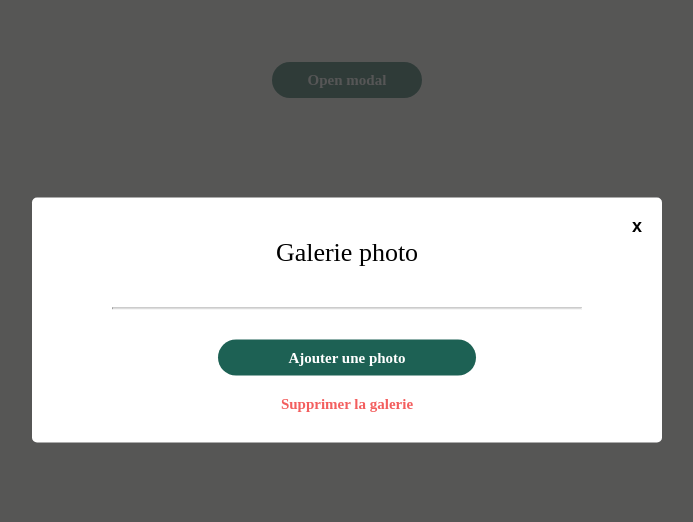
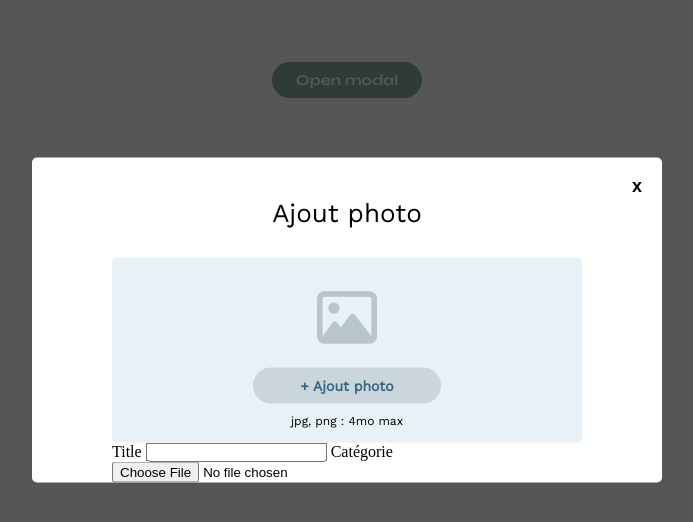
Before and after one commit to Kimaati/Chapitre_6, a plain HTML site: page Test modale/modale.html in a window 1280 px wide. Both pictures are taken after a click on the button "Open modal". Shown: the whole page, without its empty margins (293-986 px from the left). Drawn offline with nearby package versions, Linux system fonts and the light colour scheme.

Commit message:
debut modal 2

```diff
--- a/Test modale/modale.css
+++ b/Test modale/modale.css
@@ -121,3 +121,40 @@ body {
   background-color: #fff;
   cursor: pointer;
 }
+
+/* Modale numéro 2 */
+
+.ajout-content {
+  display: flex;
+  flex-direction: column;
+  align-items: center;
+  background-color: #e8f1f6;
+  margin-top: 30px;
+  border-radius: 5px;
+}
+
+.fa-image {
+  font-size: 60px;
+  color: #b9c5cc;
+  padding-top: 30px;
+  padding-bottom: 20px;
+}
+
+.button-ajout-photo {
+  background-color: #cbd6dc;
+  color: #306685;
+  padding: 10px;
+  width: 40%;
+  border-radius: 25px;
+  border: none;
+  font-family: Work Sans;
+  font-weight: bold;
+  font-size: 14px;
+}
+
+.info-photo {
+  font-size: 12px;
+  font-family: Work Sans;
+  padding-top: 10px;
+  padding-bottom: 15px;
+}
--- a/Test modale/modale.html
+++ b/Test modale/modale.html
@@ -5,7 +5,13 @@
     <meta name="viewport" content="width=device-width, initial-scale=1.0" />
     <link
       rel="stylesheet"
-      href="https://cdnjs.cloudflare.com/ajax/libs/font-awesome/4.7.0/css/font-awesome.min.css"
+      href="https://cdnjs.cloudflare.com/ajax/libs/font-awesome/6.0.0-beta2/css/all.min.css"
+    />
+    <link rel="preconnect" href="https://fonts.googleapis.com" />
+    <link rel="preconnect" href="https://fonts.gstatic.com" crossorigin />
+    <link
+      href="https://fonts.googleapis.com/css2?family=Syne:wght@700;800&family=Work+Sans&display=swap"
+      rel="stylesheet"
     />
     <link rel="stylesheet" href="./modale.css" />
     <title>modale</title>
@@ -13,7 +19,7 @@
   <body>
     <section>
       <button class="modal-btn modal-trigger">Open modal</button>
-      <div id="modal" class="modal-container">
+      <!-- <div id="modal" class="modal-container">
         <div class="overlay modal-trigger"></div>
         <div class="modal-content">
           <button class="close-modal modal-trigger">x</button>
@@ -25,9 +31,33 @@
             <button class="supprimer-galerie">Supprimer la galerie</button>
           </div>
         </div>
+      </div> -->
+    </section>
+    <section>
+      <div id="modal-ajout-photo" class="modal-container">
+        <div class="overlay modal-trigger"></div>
+        <div class="modal-content">
+          <button class="close-modal modal-trigger">x</button>
+          <h2>Ajout photo</h2>
+          <div class="ajout-content">
+            <i class="fa-regular fa-image"></i>
+            <button class="button-ajout-photo">+ Ajout photo</button>
+            <p class="info-photo">jpg, png : 4mo max</p>
+          </div>
+          <div class="label-information">
+            <label for="title" class="label">Title</label>
+            <input type="text" class="labelModal" id="title" name="title" />
+            <label for="categorie" class="label">Catégorie</label>
+            <input type="file" name="" id="" />
+          </div>
+        </div>
       </div>
     </section>
 
     <script src="./modale.js"></script>
+    <script
+      src="https://kit.fontawesome.com/b712907e45.js"
+      crossorigin="anonymous"
+    ></script>
   </body>
 </html>
--- a/assets/style.css
+++ b/assets/style.css
@@ -376,7 +376,7 @@ li:hover {
   background: #fff;
   border-radius: 5px;
   position: absolute;
-  top: 40%;
+  top: 50%;
   left: 50%;
   transform: translate(-50%, -50%);
   padding: 30px 80px 0 80px;
@@ -407,6 +407,39 @@ li:hover {
 
 .galerie {
   margin-top: 40px;
+  display: grid;
+  grid-template-columns: repeat(5, 1fr);
+  gap: 10px;
+}
+
+.galerie-content {
+  position: relative;
+}
+
+.delete-img {
+  position: absolute;
+  top: 10px;
+  right: 20px;
+  color: #fff;
+  height: 25px;
+  width: 25px;
+  display: flex;
+  justify-content: center;
+  align-items: center;
+  background-color: #000000;
+  font-size: 17px;
+  font-weight: 700;
+  border-radius: 10%;
+  cursor: pointer;
+}
+
+.editer {
+  padding-left: 12px;
+  padding-top: 5px;
+  font-family: Work Sans;
+  font-weight: 700;
+  font-size: 14px;
+  line-height: 14px;
 }
 
 .bouton-galerie {
```
Also changed, not shown: assets/script.js (+11 -2 lines), index.html (+6 -2 lines).
